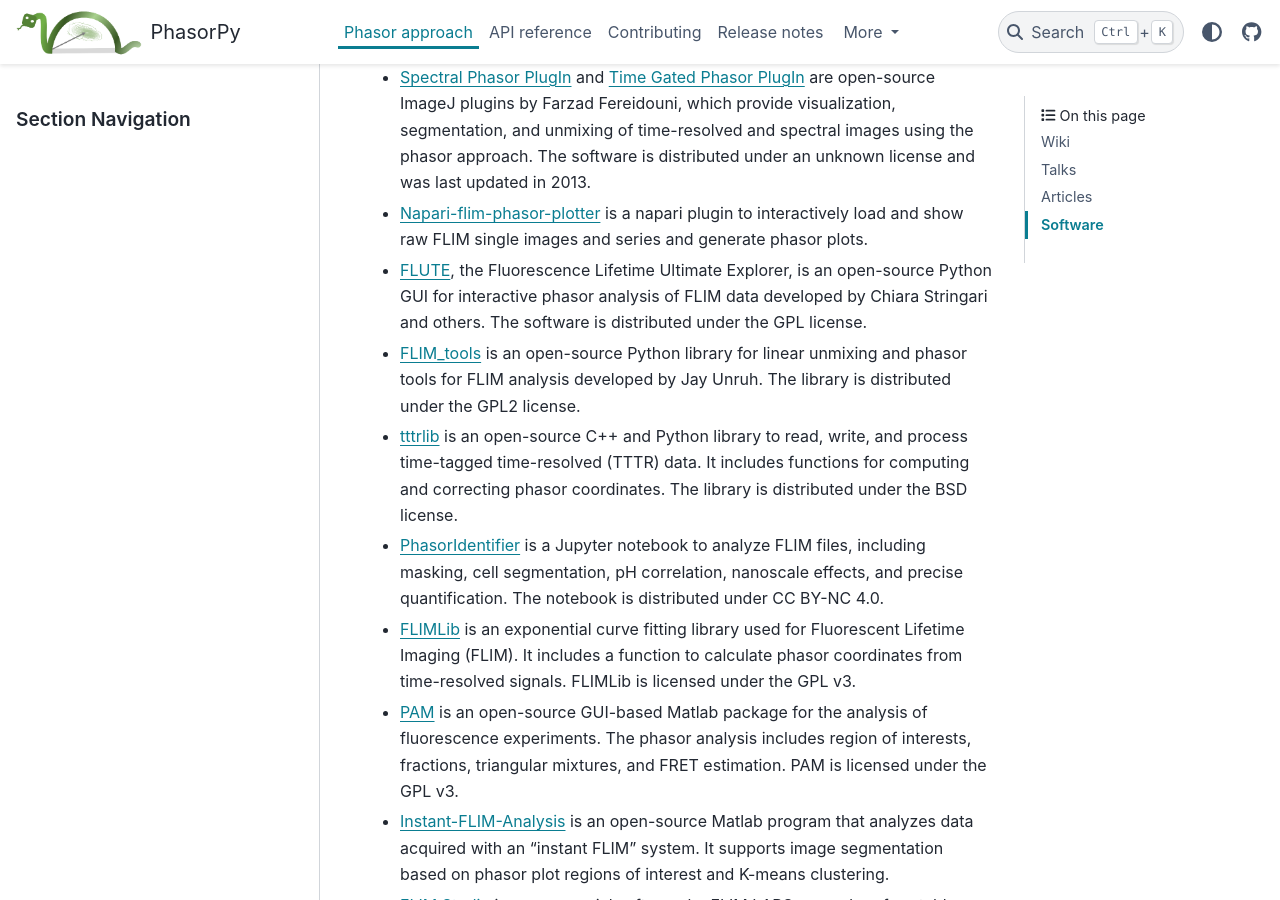
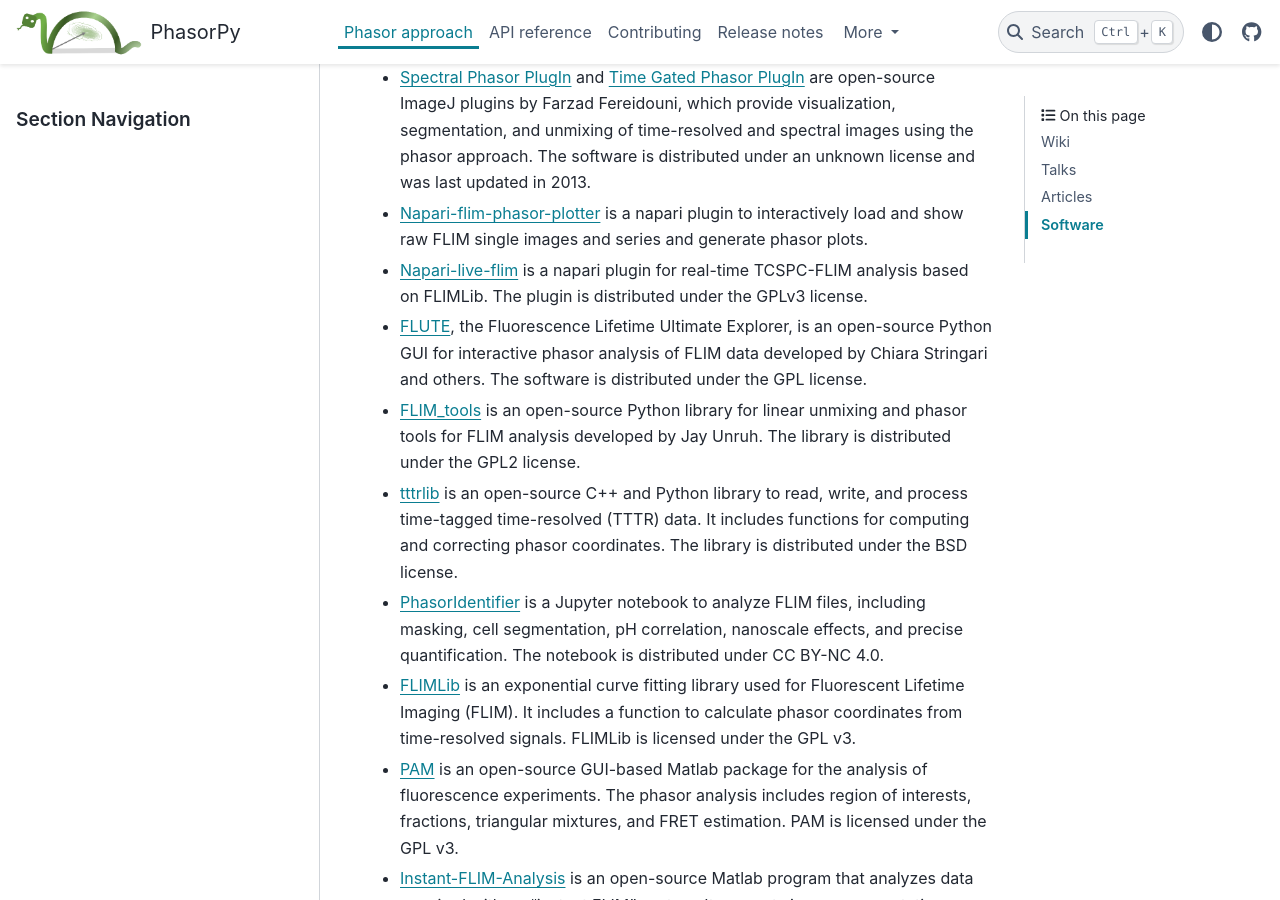
Before and after one commit to phasorpy/phasorpy, a Sphinx documentation site: the page built from docs/phasor_approach.rst, in a window 1280 px wide and 900 px high, scrolled down 2261 px. Built offline with Sphinx 7.4.7 and the PyData theme 0.15.4, drawn with Linux system fonts in a browser that asks for light colours; pages that are not in the unit, such as notebooks, are missing from menus.

Commit message:
Mention napari-live-flim (#57)

```diff
--- a/docs/phasor_approach.rst
+++ b/docs/phasor_approach.rst
@@ -167,6 +167,10 @@ approach to analyze fluorescence time-resolved or spectral images:
   is a napari plugin to interactively load and show raw FLIM single images
   and series and generate phasor plots.
 
+- `Napari-live-flim <https://github.com/uw-loci/napari-live-flim>`_
+  is a napari plugin for real-time TCSPC-FLIM analysis based on FLIMLib.
+  The plugin is distributed under the GPLv3 license.
+
 - `FLUTE <https://github.com/LaboratoryOpticsBiosciences/FLUTE>`_,
   the Fluorescence Lifetime Ultimate Explorer, is an open-source Python GUI
   for interactive phasor analysis of FLIM data developed by Chiara Stringari
```
